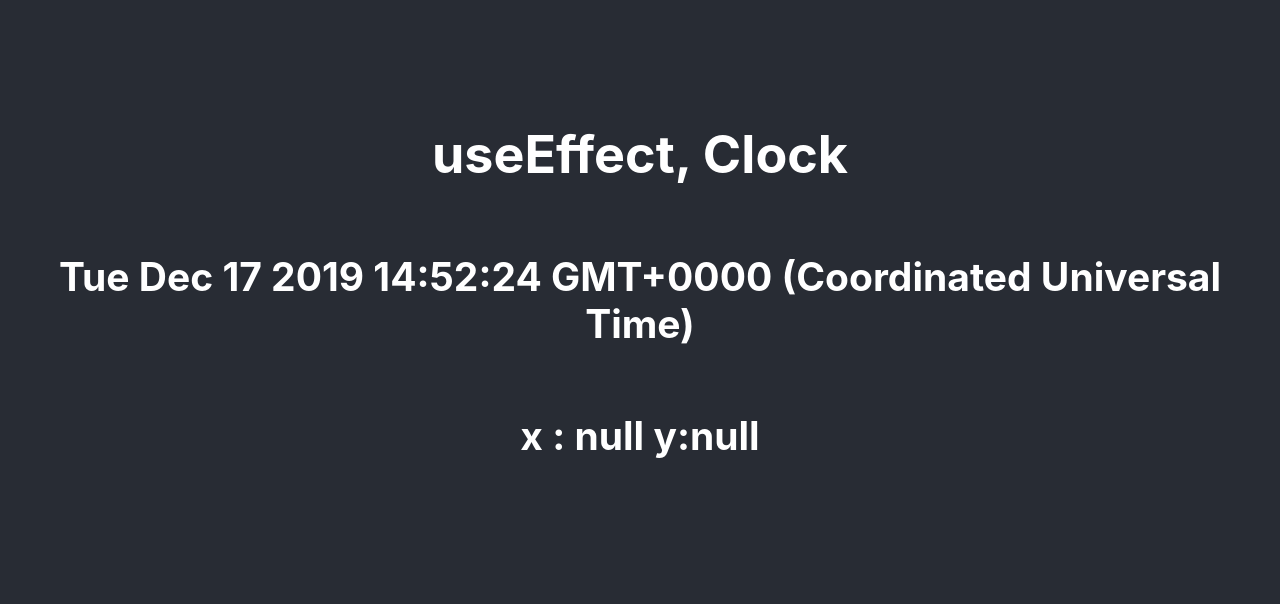
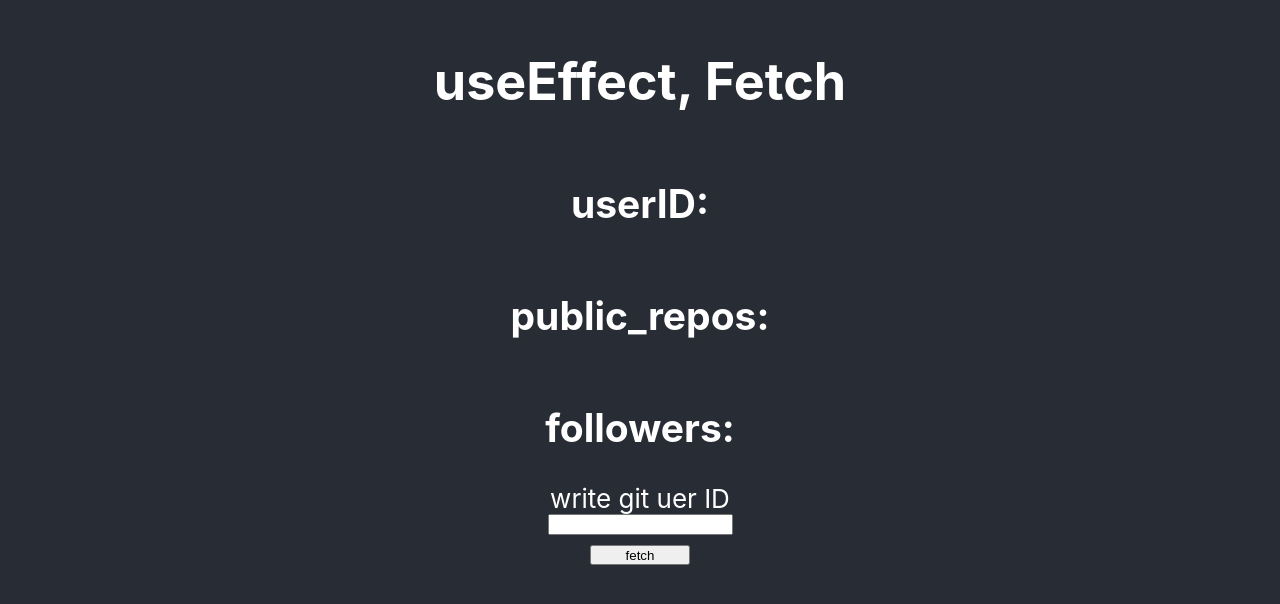
Before and after one commit to shwjdgh34/react-hook, a React (Create React App) app: page / in a window 1280 px wide. Shown: the part 110-714 px from the top of the page. Built offline with nearby package versions, Linux system fonts and the light colour scheme.

Commit message:
fetch gitInfo.

```diff
--- a/src/App.js
+++ b/src/App.js
@@ -2,12 +2,16 @@ import React from 'react';
 import './App.scss';
 import Growth from './pages/Growth';
 import Clock from './pages/Clock';
+import MyGit from './pages/MyGit';
 function App() {
   return (
     <div className="App">
       <header className="App-header">
+        <MyGit />
+        {/*
+
         <Clock />
-        {/* <Growth /> */}
+        <Growth /> */}
       </header>
     </div>
   );
@@ -15,7 +19,7 @@ function App() {
 export default App;
 // import React, { useState } from 'react';
 // import './App.scss';
-// import NameTag from './component/nameTag';
+// import NameTag from './components/nameTag';
 
 // const nameList = [
 //   { name: 'nono', country: 'Korea' },
--- a/src/App.scss
+++ b/src/App.scss
@@ -54,3 +54,8 @@ $bg-color: #282c34;
   width: 200px;
   font-size: calc(10px + 2vmin);
 }
+.fetch-button {
+  margin-top: 10px;
+  height: 20px;
+  width: 100px;
+}
--- /dev/null
+++ b/src/pages/MyGit/index.js
@@ -0,0 +1,41 @@
+import React, { useState, useEffect } from 'react';
+
+const initGit = {
+  login: null,
+  public_repos: null,
+  followers: null
+};
+function MyGit() {
+  const [gitInfo, setGitInfo] = useState(initGit);
+  const [userID, setUserID] = useState('');
+  const getUserIdHandle = e => {
+    setUserID(e.target.value);
+  };
+  const fetchHandle = async () => {
+    const data = await fetch(`https://api.github.com/users/${userID}`);
+    const { login, public_repos, followers } = await data.json();
+    const newGitInFo = { login, public_repos, followers };
+    console.log(newGitInFo);
+    setGitInfo(newGitInFo);
+  };
+  return (
+    <>
+      <h1>useEffect, Fetch</h1>
+      <h2>userID: {gitInfo.login}</h2>{' '}
+      <h2>public_repos: {gitInfo.public_repos}</h2>
+      <h2> followers: {gitInfo.followers}</h2>
+      <span>write git uer ID</span>
+      <input
+        type="text"
+        value={userID}
+        name="nono"
+        onChange={getUserIdHandle}
+      ></input>
+      <button className="fetch-button" onClick={fetchHandle}>
+        fetch
+      </button>
+    </>
+  );
+}
+
+export default MyGit;
```
